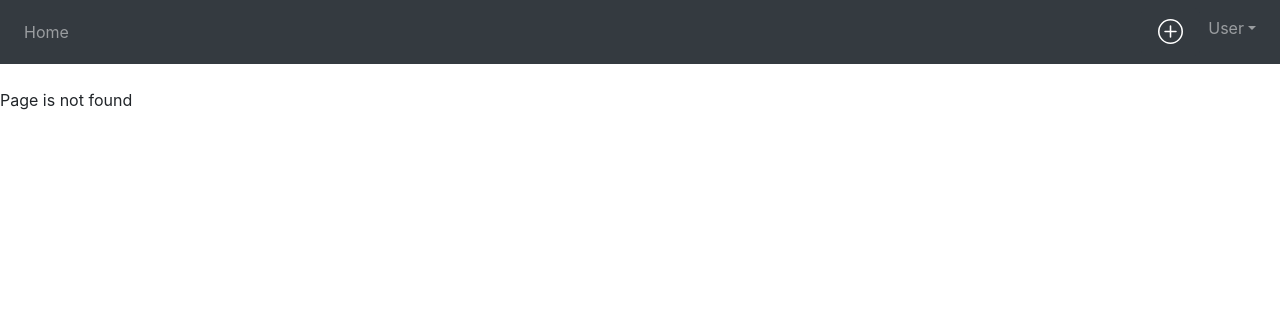
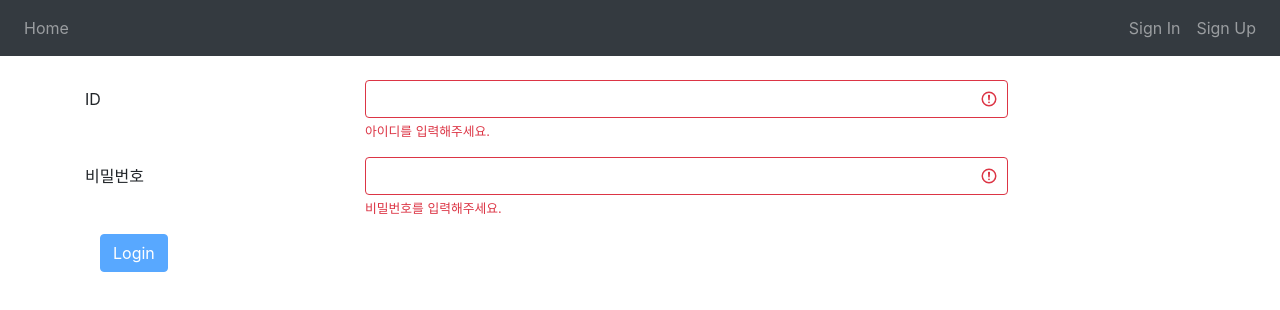
Before and after one commit to ByeongUkChoi/justSNS, a Vue app in the folder frontend/just-sns/: page /sign-in in a window 1280 px wide. Before the commit this address had no page. Shown: the top 310 px of the page. Built offline with nearby package versions, Linux system fonts and the light colour scheme.

Commit message:
Add vuex, login

```diff
--- a/frontend/just-sns/package.json
+++ b/frontend/just-sns/package.json
@@ -13,7 +13,8 @@
     "bootstrap-vue": "^2.20.1",
     "core-js": "^3.6.5",
     "vue": "^2.6.12",
-    "vue-router": "^3.4.9"
+    "vue-router": "^3.4.9",
+    "vuex": "^3.6.2"
   },
   "devDependencies": {
     "@vue/cli-plugin-babel": "~4.5.0",
--- a/frontend/just-sns/src/api/auth.js
+++ b/frontend/just-sns/src/api/auth.js
@@ -8,4 +8,8 @@ function signUp(data) {
   return auth.post('signup', data);
 }
 
-export { duplicateCheck, signUp };
+function signIn(data) {
+  return auth.post('signin', data);
+}
+
+export { duplicateCheck, signUp, signIn };
--- a/frontend/just-sns/src/components/AppHeader.vue
+++ b/frontend/just-sns/src/components/AppHeader.vue
@@ -5,21 +5,32 @@
     </b-navbar-nav>
 
     <b-navbar-nav class="ml-auto">
+      <template v-if="isLogin">
         <b-button size="lg" variant="dark" to="/write">
           <b-icon icon="plus-circle" aria-label="write"></b-icon>
         </b-button>
-
         <b-nav-item-dropdown text="User" right>
           <b-dropdown-item href="#">Account</b-dropdown-item>
           <b-dropdown-item href="#">Settings</b-dropdown-item>
         </b-nav-item-dropdown>
+      </template>
+      <template v-else>
+        <b-nav>
+          <b-nav-item to="/sign-in">Sign In</b-nav-item>
+          <b-nav-item to="/sign-up">Sign Up</b-nav-item>
+        </b-nav>
+      </template>
     </b-navbar-nav>
-    <!-- plus-circle -->
   </b-navbar>
 </template>
 
 <script>
 export default {
   name: 'AppHeader',
+  computed: {
+    isLogin() {
+      return this.$store.getters.isLogin;
+    },
+  },
 };
 </script>
--- a/frontend/just-sns/src/components/SignUpForm.vue
+++ b/frontend/just-sns/src/components/SignUpForm.vue
@@ -28,6 +28,7 @@
       :invalid-feedback="passwordInvalidFeedback"
       ><b-form-input
         id="password"
+        type="password"
         v-model="form.password"
         :state="verifyPassword"
         trim
@@ -45,6 +46,7 @@
       :invalid-feedback="passwordCheckInvalidFeedback"
       ><b-form-input
         id="passwordCheck"
+        type="password"
         v-model="form.passwordCheck"
         :state="verifyPasswordCheck"
         trim
@@ -97,6 +99,32 @@
 import { duplicateCheck, signUp } from '@/api/auth';
 
 export default {
+  data() {
+    return {
+      length: {
+        min: {
+          name: 2,
+          id: 3,
+          password: 4,
+          passwordCheck: 4,
+        },
+        max: {
+          name: 20,
+          id: 20,
+          password: 20,
+          passwordCheck: 20,
+        },
+      },
+      form: {
+        id: '',
+        password: '',
+        passwordCheck: '',
+        name: '',
+        email: '',
+      },
+      isDuplicateId: false,
+    };
+  },
   computed: {
     verifyId() {
       if (!this.checkLength('id')) {
@@ -171,32 +199,6 @@ export default {
       return false;
     },
   },
-  data() {
-    return {
-      length: {
-        min: {
-          name: 2,
-          id: 3,
-          password: 4,
-          passwordCheck: 4,
-        },
-        max: {
-          name: 20,
-          id: 20,
-          password: 20,
-          passwordCheck: 20,
-        },
-      },
-      form: {
-        id: '',
-        password: '',
-        passwordCheck: '',
-        name: '',
-        email: '',
-      },
-      isDuplicateId: false,
-    };
-  },
   methods: {
     checkLength(type) {
       if (this.form[type].length < this.length.min[type]) {
@@ -227,9 +229,13 @@ export default {
         name: this.form.name,
         email: this.form.email,
       };
-      const response = await signUp(payload);
-      // TODO:
-      console.log(response);
+      try {
+        await signUp(payload);
+        alert('회원가입이 완료되었습니다.');
+        this.$router.push('/sign-in');
+      } catch (error) {
+        console.log(error);
+      }
     },
     onReset() {
       this.form.name = '';
--- /dev/null
+++ b/frontend/just-sns/src/components/auth/SignInForm.vue
@@ -0,0 +1,88 @@
+<template>
+  <b-form @submit.prevent="onSubmit">
+    <b-form-group
+      label-cols-sm="4"
+      label-cols-lg="3"
+      content-cols-sm
+      content-cols-lg="7"
+      description=""
+      label="ID"
+      label-for="id"
+      :invalid-feedback="'아이디를 입력해주세요.'"
+      ><b-form-input
+        id="id"
+        v-model="form.id"
+        :state="this.form.id.length > 0"
+        trim
+      ></b-form-input>
+    </b-form-group>
+    <b-form-group
+      id="fieldset-1"
+      label-cols-sm="4"
+      label-cols-lg="3"
+      content-cols-sm
+      content-cols-lg="7"
+      description=""
+      label="비밀번호"
+      label-for="password"
+      :invalid-feedback="'비밀번호를 입력해주세요.'"
+      ><b-form-input
+        id="password"
+        type="password"
+        v-model="form.password"
+        :state="this.form.password.length > 0"
+        trim
+      ></b-form-input>
+    </b-form-group>
+    <b-container>
+      <b-button type="submit" variant="primary" :disabled="!enableSubmit"
+        >Login</b-button
+      >
+    </b-container>
+  </b-form>
+</template>
+
+<script>
+import { signIn } from '@/api/auth';
+
+export default {
+  data() {
+    return {
+      form: {
+        id: '',
+        password: '',
+      },
+    };
+  },
+  computed: {
+    enableSubmit() {
+      if (this.form.id && this.form.password) {
+        return true;
+      }
+      return false;
+    },
+  },
+  methods: {
+    async onSubmit() {
+      if (!this.enableSubmit) {
+        return;
+      }
+      const payload = {
+        username: this.form.id,
+        password: this.form.password,
+      };
+      try {
+        const { data } = await signIn(payload);
+        // TODO: token에 정보 담기
+        //const token = data;
+        console.log(data);
+        this.$store.commit('setUsername', this.form.id);
+      } catch (error) {
+        console.log(error);
+      }
+    },
+  },
+};
+</script>
+
+<style></style>
--- a/frontend/just-sns/src/main.js
+++ b/frontend/just-sns/src/main.js
@@ -1,6 +1,7 @@
 import Vue from 'vue';
 import App from './App.vue';
-import router from './router';
+import router from '@/router';
+import store from '@/store';
 import { BootstrapVue, BootstrapVueIcons } from 'bootstrap-vue';
 import 'bootstrap/dist/css/bootstrap.min.css';
 import 'bootstrap-vue/dist/bootstrap-vue.css';
@@ -12,6 +13,7 @@ Vue.use(BootstrapVue);
 Vue.use(BootstrapVueIcons);
 
 new Vue({
+  render: h => h(App),
   router,
-  render: h => h(App),
+  store,
 }).$mount('#app');
--- a/frontend/just-sns/src/router/index.js
+++ b/frontend/just-sns/src/router/index.js
@@ -15,6 +15,10 @@ export default new VueRouter({
       component: () => import('@/views/SignUpPage'),
     },
     {
+      path: '/sign-in',
+      component: () => import('@/views/SignInPage'),
+    },
+    {
       path: '/write',
       component: () => import('@/views/Write'),
     },
--- /dev/null
+++ b/frontend/just-sns/src/store/index.js
@@ -0,0 +1,20 @@
+import Vue from 'vue';
+import Vuex from 'vuex';
+
+Vue.use(Vuex);
+
+export default new Vuex.Store({
+  state: {
+    username: '',
+  },
+  getters: {
+    isLogin(state) {
+      return state.username !== '';
+    },
+  },
+  mutations: {
+    setUsername(state, username) {
+      state.username = username;
+    },
+  },
+});
--- /dev/null
+++ b/frontend/just-sns/src/views/SignInPage.vue
@@ -0,0 +1,15 @@
+<template>
+  <b-container>
+    <SignInForm></SignInForm>
+  </b-container>
+</template>
+
+<script>
+import SignInForm from '@/components/auth/SignInForm';
+
+export default {
+  components: {
+    SignInForm,
+  },
+};
+</script>
```
Also changed, not shown: 1 other file (tests, documents, lock files or other folders). Lines whose indentation alone changed are shown as unchanged.
